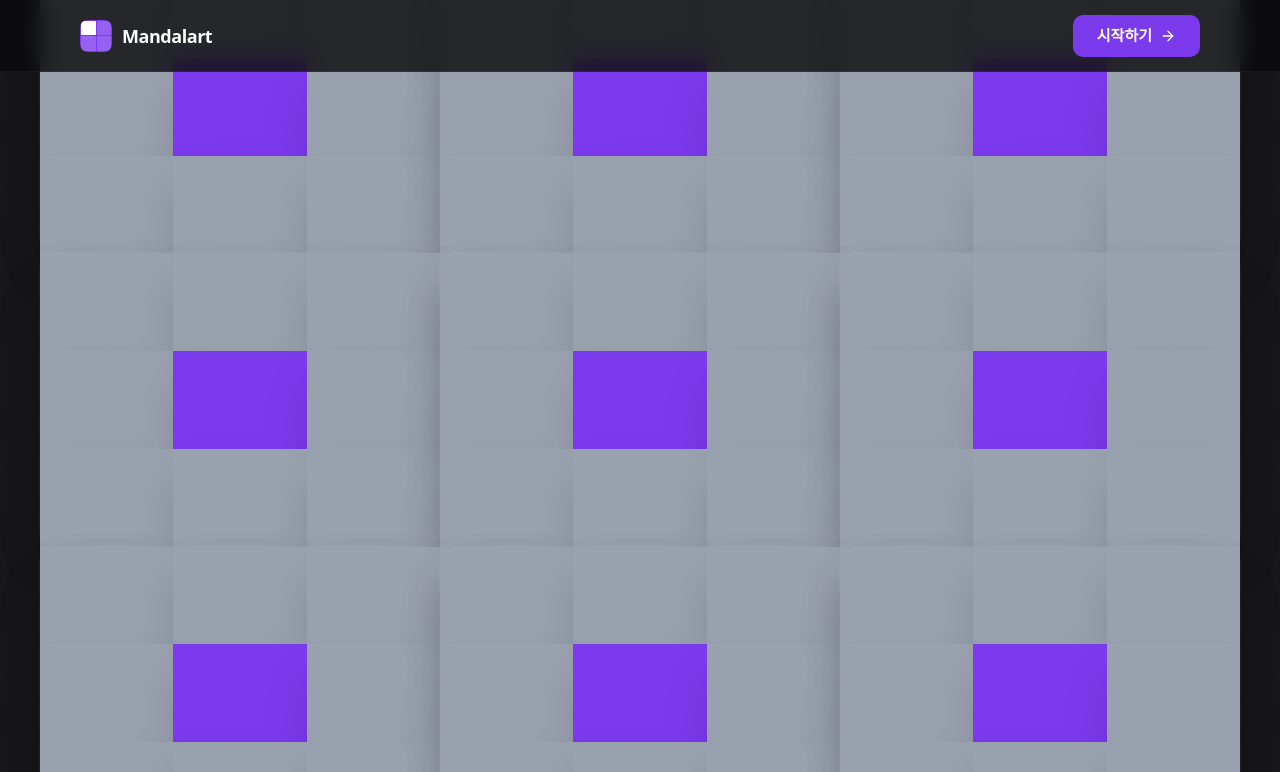
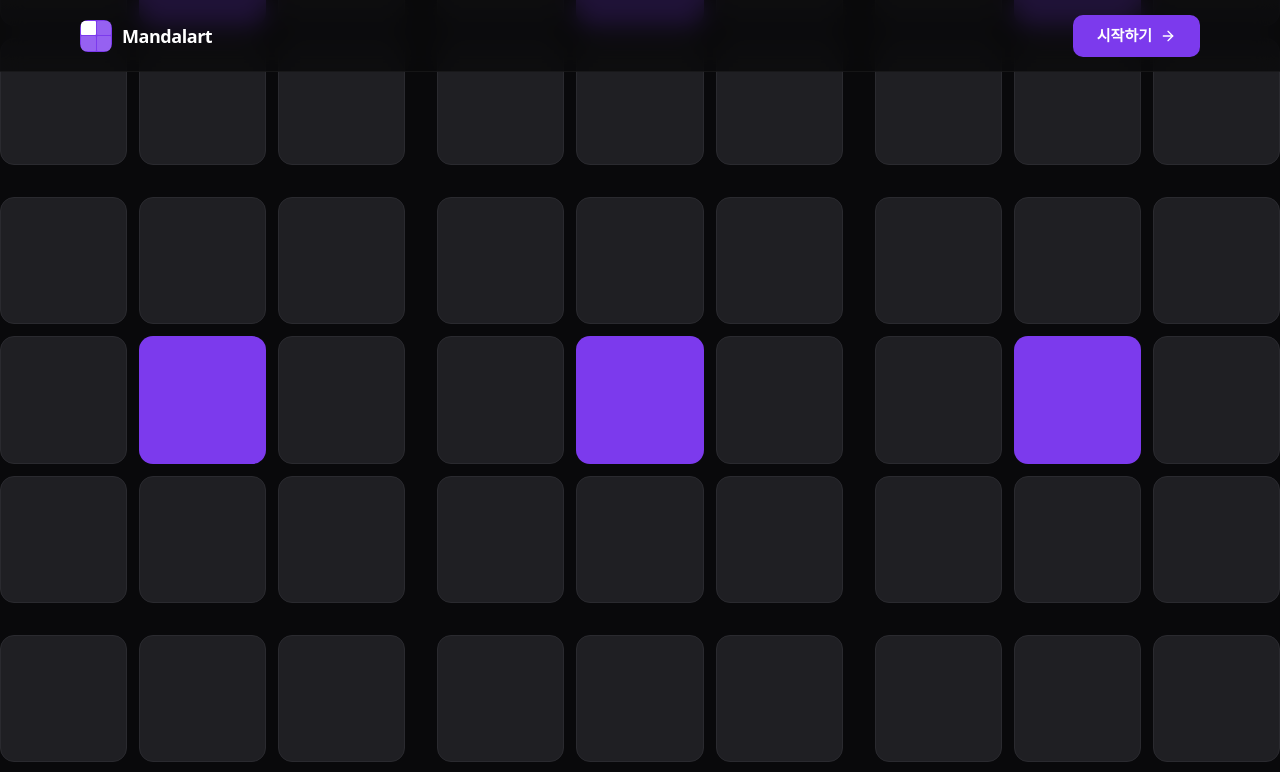
Before and after one commit to tnghgks/mandalart, a Next.js app: page /mandalart in a window 1280 px wide. Shown: the top 772 px of the page. Built offline with nearby package versions, Linux system fonts and the light colour scheme.

Commit message:
feat: synchronize localstorage to Mandalart

```diff
--- a/src/components/Box.tsx
+++ /dev/null
@@ -1,22 +0,0 @@
-"use client";
-
-import { cn } from "@/lib/utils";
-
-interface Props extends React.HTMLAttributes<HTMLDivElement> {
-  children?: React.ReactNode;
-  className?: string;
-}
-
-export const Box = ({ children, className, ...rest }: Props) => {
-  return (
-    <div
-      className={cn(
-        `relative flex items-center justify-center shadow-2xl`,
-        className,
-      )}
-      {...rest}
-    >
-      {children}
-    </div>
-  );
-};
--- a/src/components/Grid.tsx
+++ b/src/components/Grid.tsx
@@ -9,7 +9,7 @@ export const Grid = ({ children, className, ...rest }: Props) => {
   return (
     <div
       className={cn(
-        `relative grid grid-cols-3 md:grid-cols-3 flex-col items-center justify-center rounded-[32px] p-10 shadow-2xl ring-1 ring-white/5`,
+        `relative grid grid-cols-3 flex-col items-center justify-center not-only:md:grid-cols-3`,
         className,
       )}
       {...rest}
--- a/src/components/Mandalart.tsx
+++ b/src/components/Mandalart.tsx
@@ -1,57 +1,50 @@
 "use client";
 
-import { Box } from "./Box";
+import { useEffect, useState } from "react";
 import { Grid } from "./Grid";
+import useLocalStorage from "@/lib/hooks/useLocalStorage";
+import { cn } from "@/lib/utils";
 
 export default function Mandalart() {
+  const { getItem, setItem } = useLocalStorage();
+
+  const [data, setData] = useState<string[]>(() => {
+    return getItem("mandalart") ?? Array(81).fill("");
+  });
+
+  useEffect(() => {
+    setItem("mandalart", data);
+  }, [data]);
+
+  const handleUpdate = (index: number, value: string) => {
+    setData((prev) => {
+      const next = [...prev];
+      next[index] = value;
+      return next;
+    });
+  };
+
   return (
-    <Grid className="h-240 w-full max-w-7xl bg-[#18181B]">
-      <>
-        {Array.from({ length: 9 }).map((_, grid_index) => {
-          return (
-            <Grid
-              key={grid_index}
-              id={`Mandalart-grid-${grid_index}`}
-              className="h-full w-full bg-[#18181B] rounded-2xl p-0"
-            >
-              <>
-                {Array.from({ length: 9 }).map((_, cell_index) => {
-                  if (cell_index === 4) {
-                    return (
-                      <Box
-                        key={cell_index}
-                        id={`Mandalart-cell-${grid_index}-${cell_index}`}
-                        className="h-full w-full bg-[#7C3AED] outline-none whitespace-pre-wrap wrap-break-word"
-                        contentEditable={true}
-                        suppressContentEditableWarning={true}
-                        onInput={(e) =>
-                          console.log(e.currentTarget.textContent)
-                        }
-                        onBlur={(e) =>
-                          console.log("저장:", e.currentTarget.textContent)
-                        }
-                      ></Box>
-                    );
-                  }
-                  return (
-                    <Box
-                      id={`Mandalart-cell-${grid_index}-${cell_index}`}
-                      key={cell_index}
-                      className="h-full w-full bg-gray-400 outline-none whitespace-pre-wrap wrap-break-word"
-                      contentEditable={true}
-                      suppressContentEditableWarning={true}
-                      onInput={(e) => console.log(e.currentTarget.textContent)}
-                      onBlur={(e) =>
-                        console.log("저장:", e.currentTarget.textContent)
-                      }
-                    ></Box>
-                  );
-                })}
-              </>
-            </Grid>
-          );
-        })}
-      </>
+    <Grid className="w-full max-w-7xl gap-8 overflow-hidden rounded-2xl">
+      {Array.from({ length: 9 }).map((_, grid_index) => (
+        <Grid key={grid_index} className="h-full w-full gap-3">
+          {Array.from({ length: 9 }).map((_, cell_index) => {
+            const globalIndex = grid_index * 9 + cell_index;
+
+            return (
+              <textarea
+                key={cell_index}
+                value={data[globalIndex]}
+                onChange={(e) => handleUpdate(globalIndex, e.target.value)}
+                className={cn(
+                  "aspect-square resize-none overflow-hidden rounded-xl border border-[#2A2A2F] bg-[#1F1F23] p-3.5 text-sm text-white transition-all duration-200 ease-in outline-none hover:border-[#3A3A40] focus:border-[#7C3AED]",
+                  cell_index === 4 && "border-0 bg-[#7C3AED] font-semibold",
+                )}
+              />
+            );
+          })}
+        </Grid>
+      ))}
     </Grid>
   );
 }
--- /dev/null
+++ b/src/lib/hooks/useLocalStorage.ts
@@ -0,0 +1,24 @@
+export default function useLocalStorage() {
+  const getItem = (key: string) => {
+    try {
+      const data = localStorage.getItem(key);
+      if (data) {
+        return JSON.parse(data);
+      }
+    } catch (error) {
+      console.error(error);
+    }
+    return null;
+  };
+
+  const setItem = (key: string, data: any) => {
+    try {
+      const stringifiedData = JSON.stringify(data);
+      localStorage.setItem(key, stringifiedData);
+    } catch (error) {
+      console.error(error);
+    }
+  };
+
+  return { getItem, setItem };
+}
```
